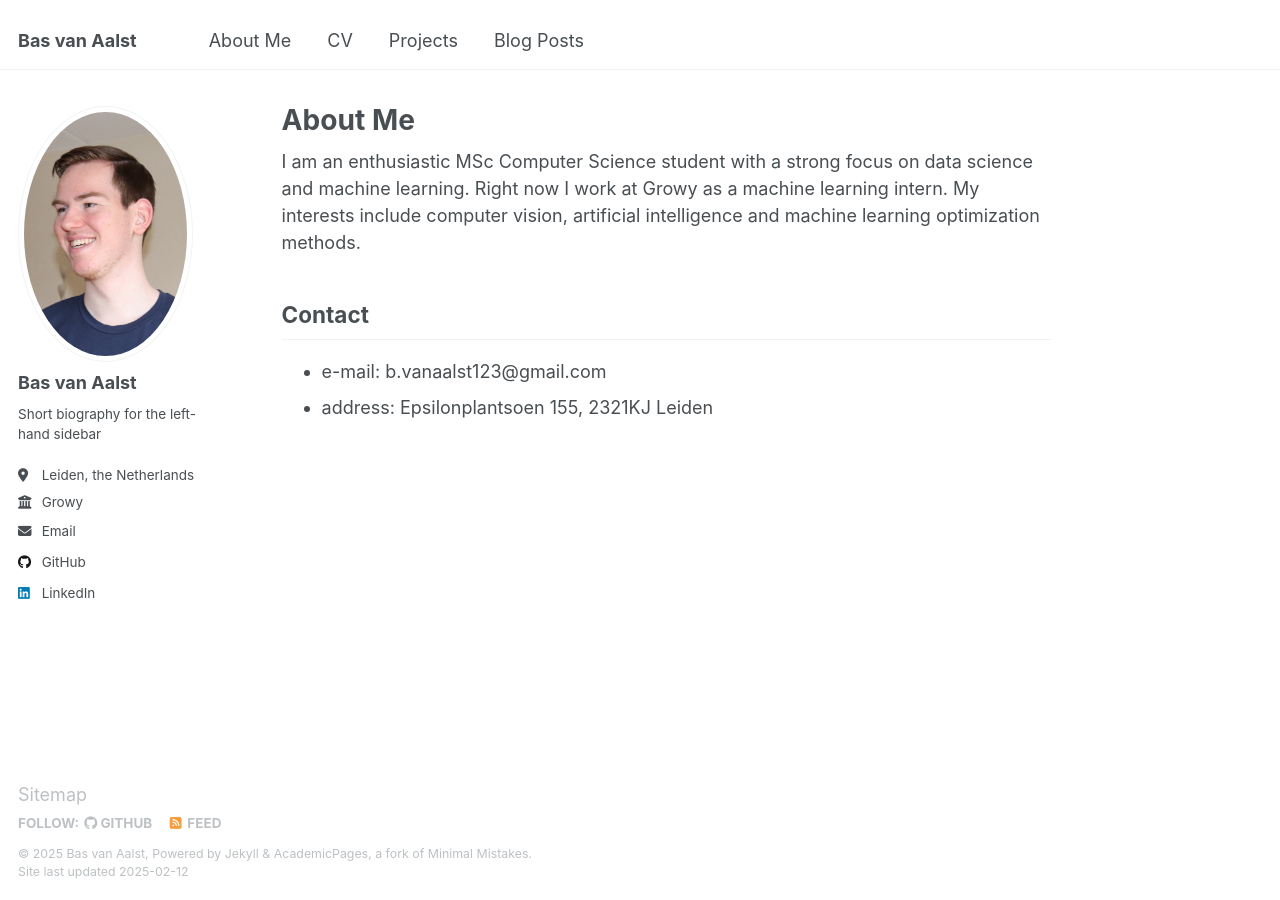
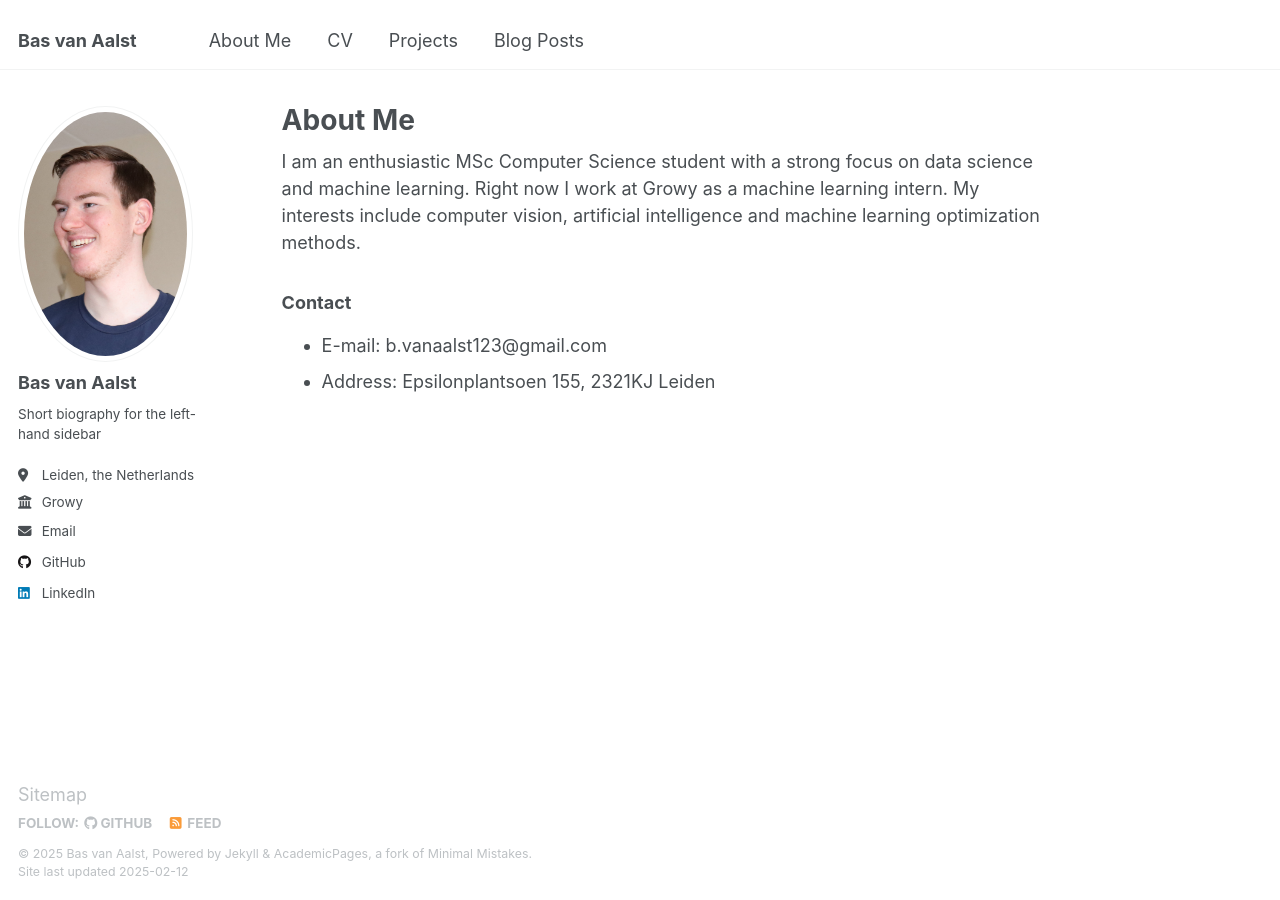
Before and after one commit to basvanaalst/basvanaalst.github.io, a Jekyll site: the page built from _pages/about.md, in a window 1280 px wide. Built offline with Jekyll 4.4.1, drawn with Linux system fonts in a browser that asks for light colours.

Commit message:
sopace 2

```diff
--- a/_pages/about.md
+++ b/_pages/about.md
@@ -10,7 +10,6 @@ redirect_from:
 I am an enthusiastic MSc Computer Science student with a strong focus on data science and machine learning.
 Right now I work at Growy as a machine learning intern. My interests include computer vision, artificial intelligence and machine learning optimization methods.
 
-## Contact
-
-* e-mail: b.vanaalst123@gmail.com
-* address: Epsilonplantsoen 155, 2321KJ Leiden
+### Contact
+* E-mail: b.vanaalst123@gmail.com
+* Address: Epsilonplantsoen 155, 2321KJ Leiden
```
